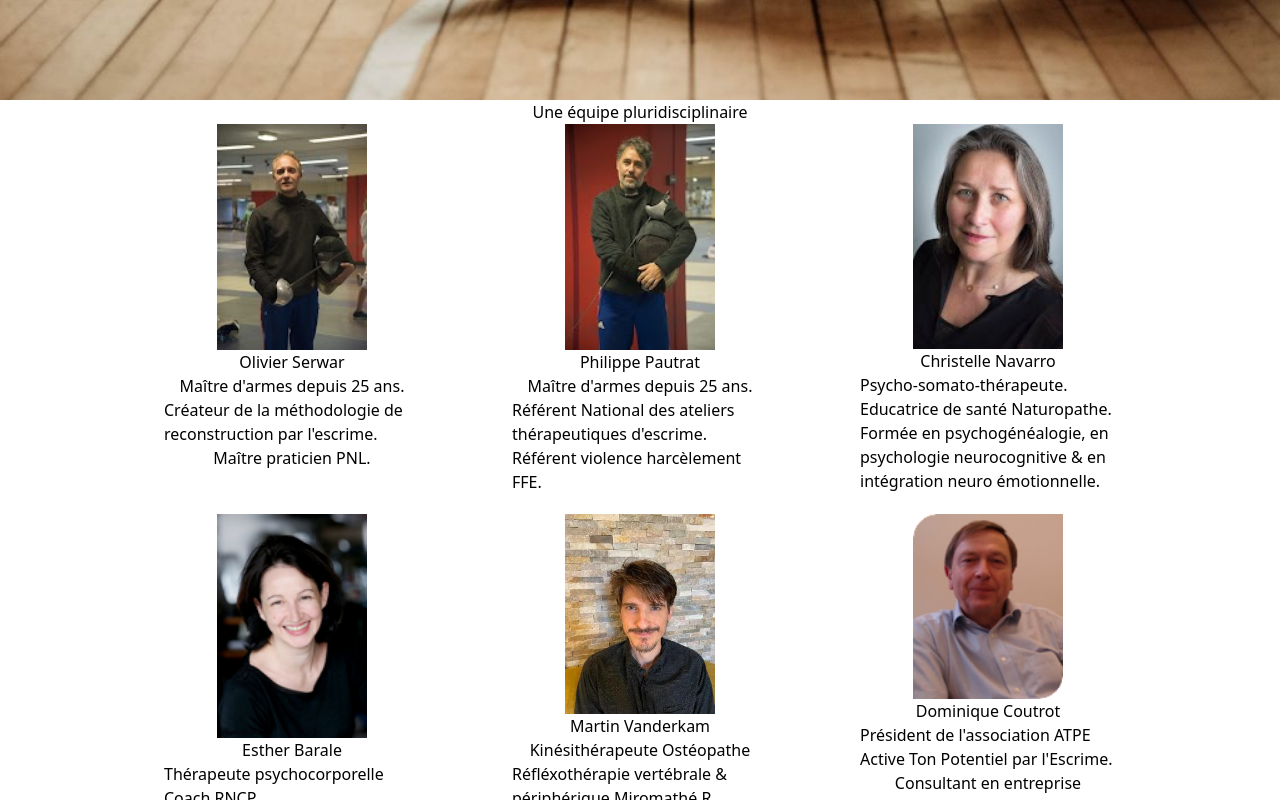
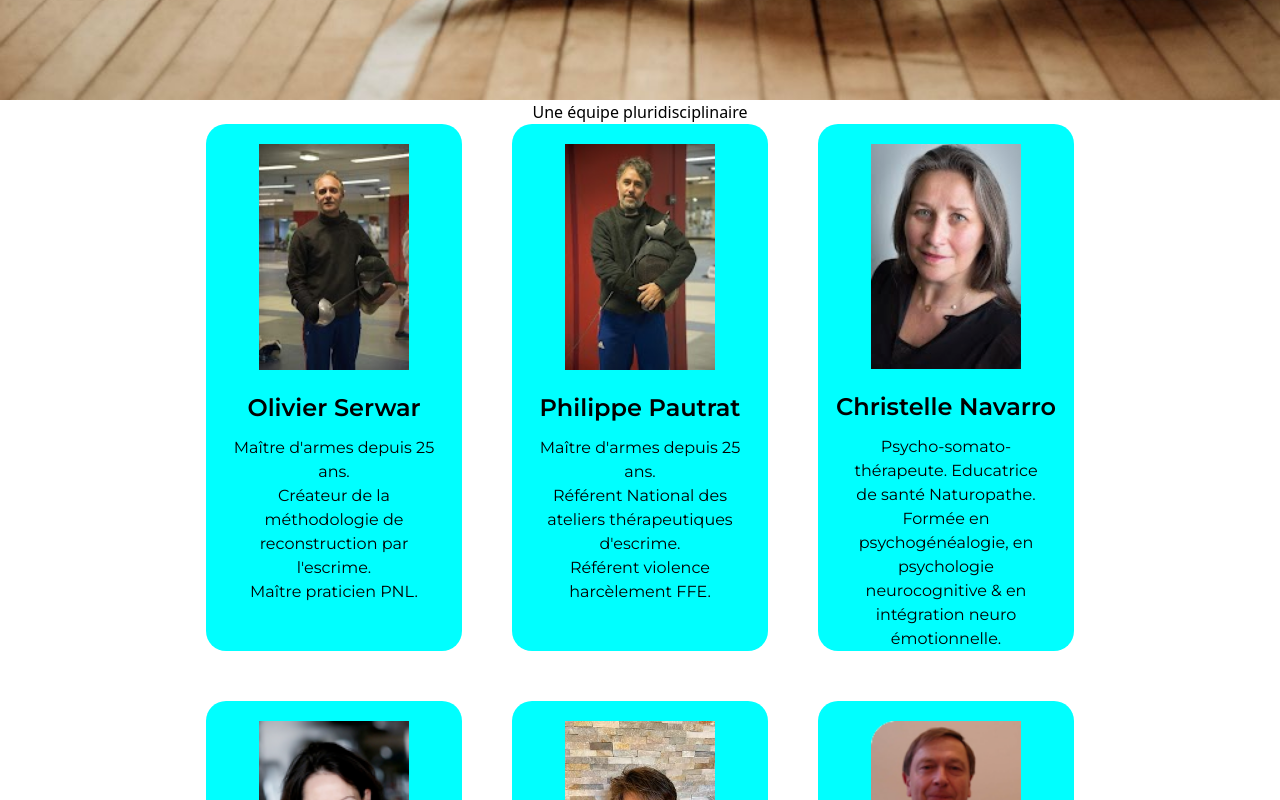
Before and after one commit to Matsuel/ATPE, a Next.js app: page /apropos in a window 1280 px wide. Shown: the part 460-1260 px from the top of the page. Built offline with nearby package versions, Linux system fonts and the light colour scheme.

Commit message:
style members

```diff
--- a/src/styles/APropos.module.scss
+++ b/src/styles/APropos.module.scss
@@ -32,8 +32,8 @@
     height: auto;
     display: flex;
     flex-wrap: wrap;
-    justify-content: space-around;
-    gap: 20px;
+    justify-content: center;
+    gap: 50px;
 
     .Membre {
         width: 25%;
@@ -42,12 +42,32 @@
         flex-direction: column;
         align-items: center;
         color: #000;
+        border-radius: 20px;
+        background-color: aqua;
 
         .MembreImage {
+            padding-top: 20px;
+            padding-bottom: 20px;
             width: 150px;
             height: auto;
             object-fit: cover;
             object-position: center;
         }
+
+        .MembreName {
+            font-family: 'Montserrat', sans-serif;
+            font-weight: 600;
+            font-size: 1.5rem;
+            text-align: center;
+            margin-bottom: 10px;
+        }
+
+        .MembreRole {
+            width: 80%;
+            font-family: 'Montserrat', sans-serif;
+            font-weight: 400;
+            font-size: 1rem;
+            text-align: center;
+        }
     }
 }
```
